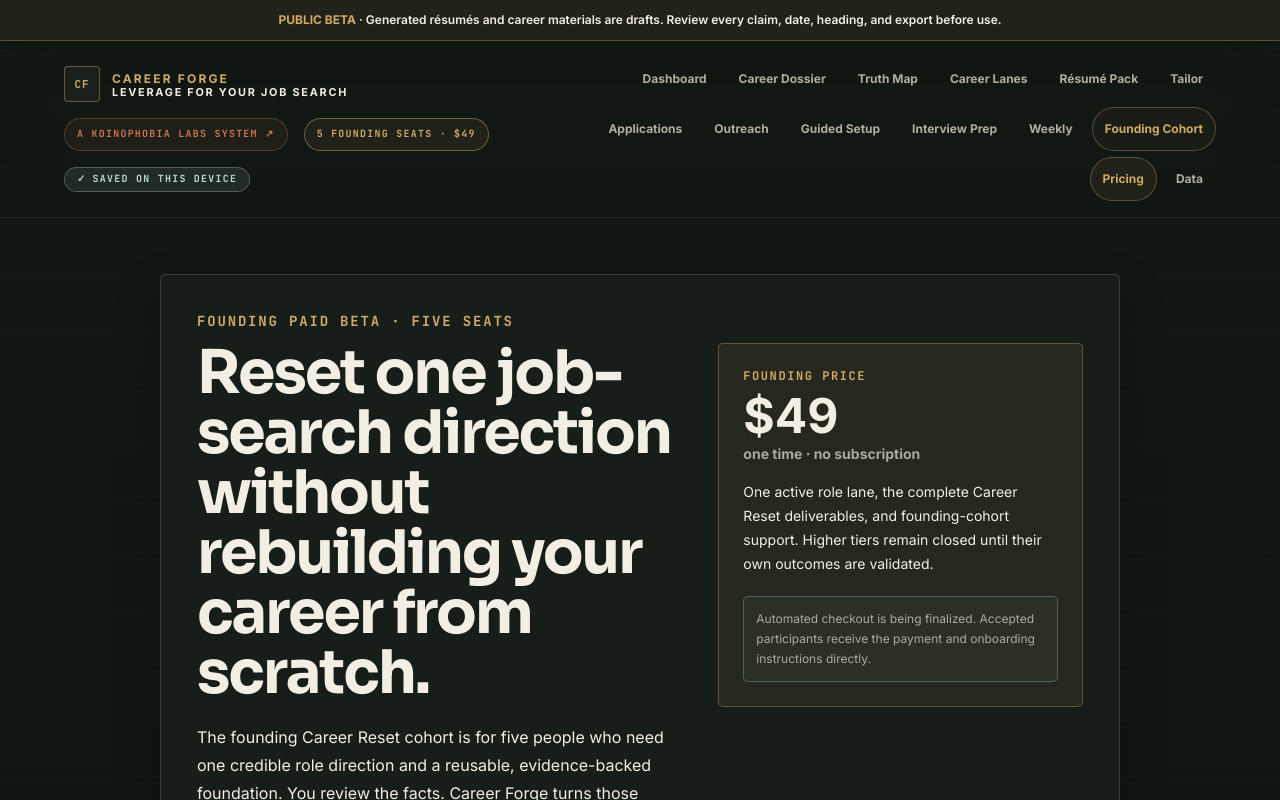
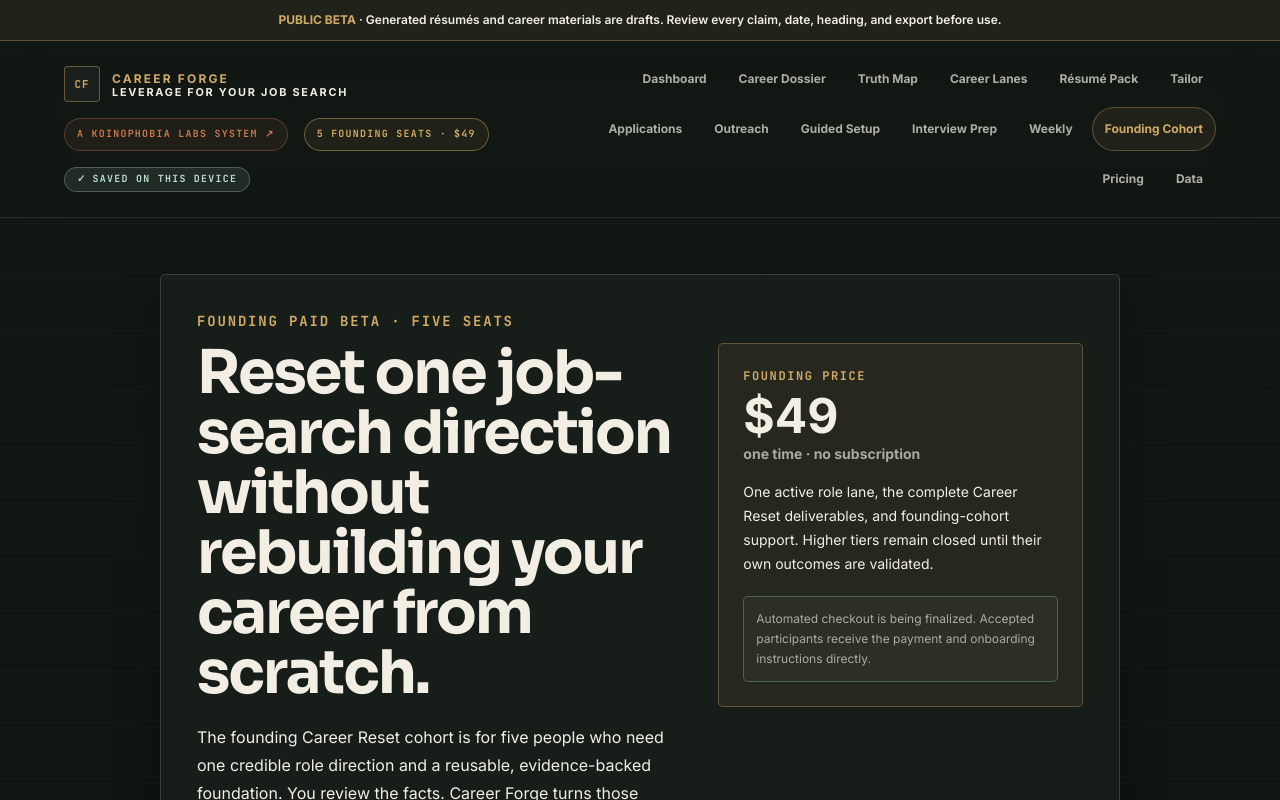
Before and after one commit to koinophobia-labs/career-forge-lite, a Next.js app: page /founding-beta in a window 1280 px wide. Shown: the top 800 px of the page. Built offline with nearby package versions, Linux system fonts and the light colour scheme.

Commit message:
Highlight the founding cohort navigation state

```diff
--- a/src/app/founding-beta/page.tsx
+++ b/src/app/founding-beta/page.tsx
@@ -39,7 +39,7 @@ export default function FoundingBetaPage() {
 
   return (
     <main>
-      <CommandNav active="/pricing" />
+      <CommandNav active="/founding-beta" />
 
       <section className="mx-auto max-w-5xl px-5 py-10 sm:px-8 sm:py-14">
         <div className="trust-panel overflow-hidden">
```
